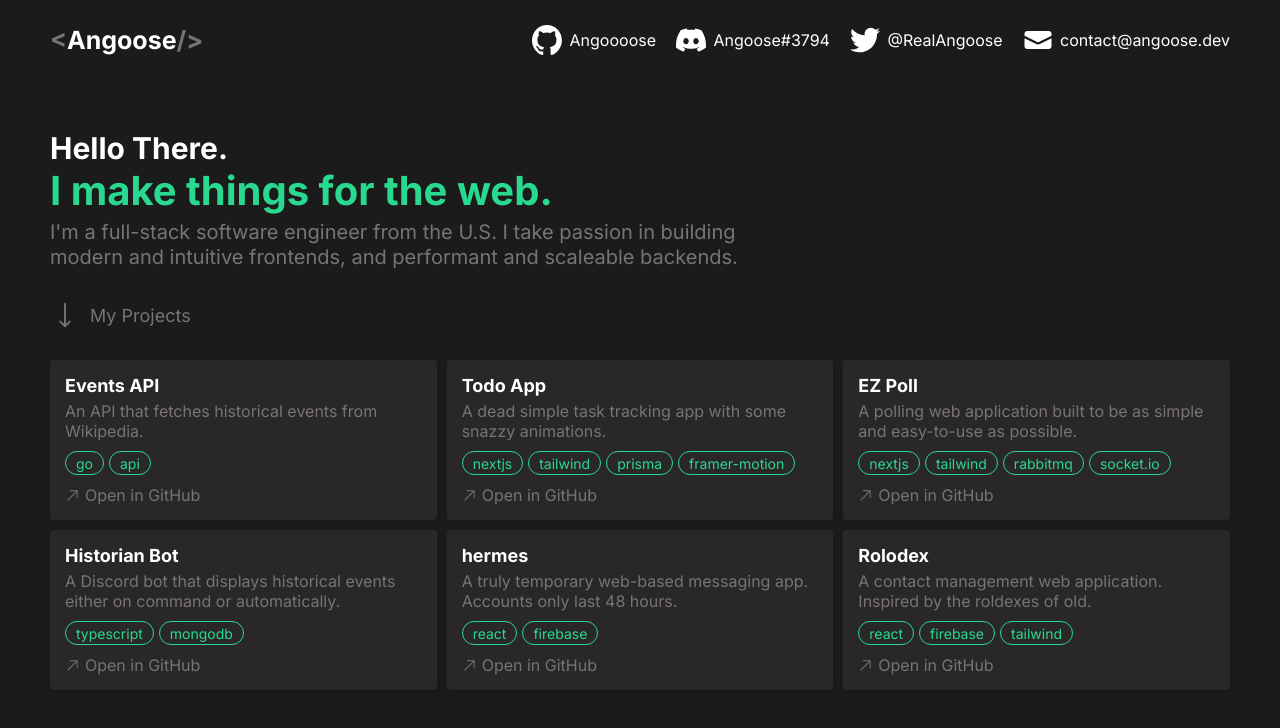
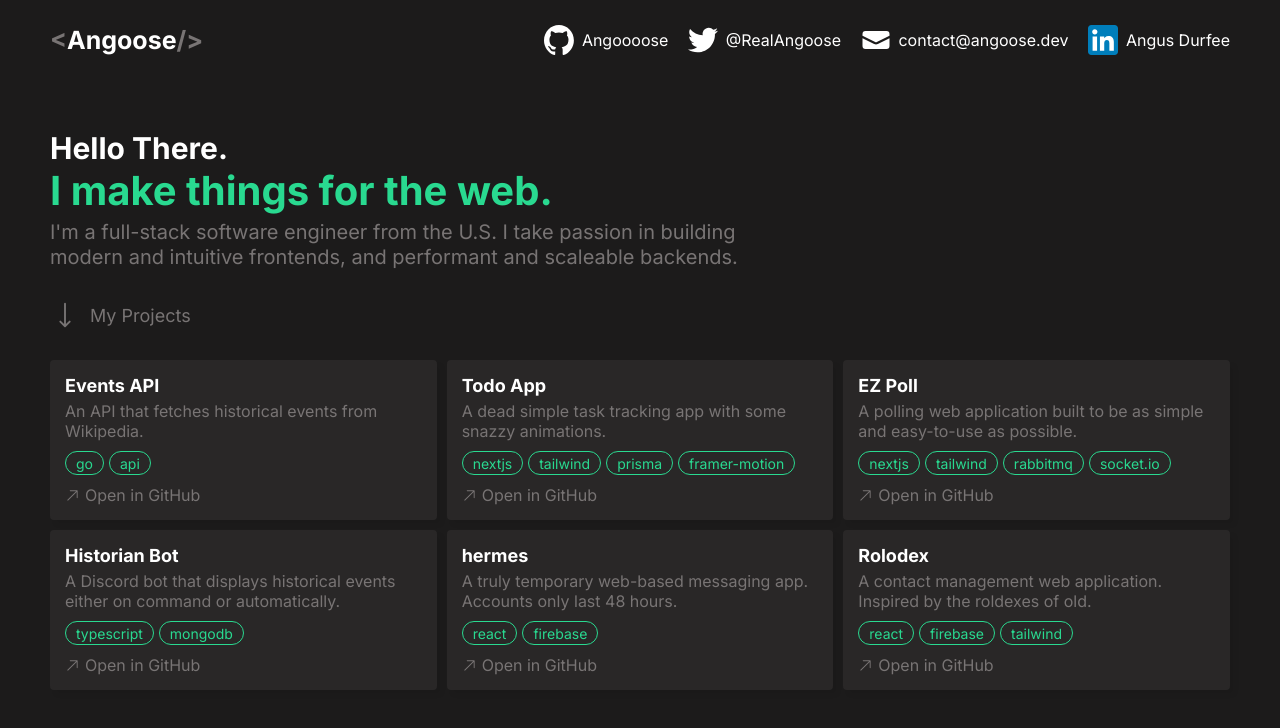
Before and after one commit to Angoooose/angoose.dev, a Next.js app: page / in a window 1280 px wide. Shown: the top 728 px of the page. Built offline with nearby package versions, Linux system fonts and the light colour scheme.

Commit message:
Remove Discord & add LinkedIn to NavigationBar

```diff
--- a/src/components/NavigationBar/index.tsx
+++ b/src/components/NavigationBar/index.tsx
@@ -1,18 +1,9 @@
 import { FC } from 'react';
-import { NavigationBarContainer, NavigationCopiedMessage, NavigationLink, NavigationLinksContainer, NavigationTitle } from './styles';
+import { NavigationBarContainer, NavigationLink, NavigationLinksContainer, NavigationTitle } from './styles';
 import Image from 'next/image';
-import { CheckCircleIcon, EnvelopeIcon } from '@heroicons/react/20/solid';
-import { useEphemeral } from '../../hooks/useEphemeral';
-import { AnimatePresence } from 'framer-motion';
+import { EnvelopeIcon } from '@heroicons/react/20/solid';
 
 export const NavigationBar: FC = () => {
-	const [isCopied, setIsCopied] = useEphemeral(1000, false);
-
-	const handleCopy = () => {
-		window.navigator.clipboard.writeText('Angoose#3794');
-		setIsCopied(true);
-	}
-
 	return (
 		<NavigationBarContainer>
 			<NavigationTitle href={'https://github.com/Angoooose/'} target={'_blank'} rel={'noreferer'}>
@@ -30,28 +21,6 @@ export const NavigationBar: FC = () => {
 					/>
 					Angoooose
 				</NavigationLink>
-				<NavigationLink onClick={handleCopy}>
-					<Image
-						src={'/img/discord.svg'}
-						height={30}
-						width={30}
-						alt={'Discord'}
-					/>
-					Angoose#3794
-					<AnimatePresence>
-						{isCopied && (
-							<NavigationCopiedMessage
-								transition={{ type: 'tween' }}
-								initial={{ y: -25, scale: 0.5 }}
-								animate={{ y: 0, scale: 1 }}
-								exit={{ y: -25, scale: 0.5 }}
-							>
-								<CheckCircleIcon height={15}/>
-								Copied Handle
-							</NavigationCopiedMessage>
-						)}
-					</AnimatePresence>
-				</NavigationLink>
 				<NavigationLink href={'https://twitter.com/realangoose'}>
 					<Image
 						src={'/img/twitter.svg'}
@@ -65,6 +34,15 @@ export const NavigationBar: FC = () => {
 					<EnvelopeIcon height={30}/>
 					contact@angoose.dev
 				</NavigationLink>
+				<NavigationLink href={'https://www.linkedin.com/in/angus-d-2230a3244/'}>
+					<Image
+						src={'/img/linkedin.svg'}
+						height={30}
+						width={30}
+						alt={'LinkedIn'}
+					/>
+					Angus Durfee
+				</NavigationLink>
 			</NavigationLinksContainer>
 		</NavigationBarContainer>
 	);
--- a/src/components/NavigationBar/styles.ts
+++ b/src/components/NavigationBar/styles.ts
@@ -1,4 +1,3 @@
-import { motion } from 'framer-motion';
 import styled from 'styled-components';
 
 export const NavigationBarContainer = styled.div`
@@ -64,18 +63,3 @@ NavigationLink.defaultProps = {
 	target: '_blank',
 	rel: 'noreferer',
 }
-
-export const NavigationCopiedMessage = styled(motion.div)`
-	color: ${({ theme }) => theme.colors.primaryGreen};
-	display: flex;
-	align-items: center;
-	font-size: 14px;
-	font-weight: 700;
-	text-transform: uppercase;
-	position: absolute;
-	top: -20px;
-
-	& > :first-child {
-		margin-right: 5px;
-	}
-`;
```
Also changed, not shown: public/img/linkedin.svg (added).
